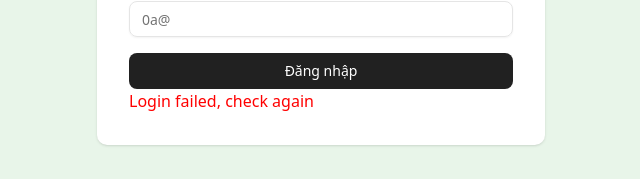
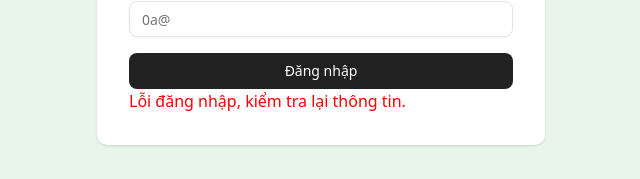
Before and after one commit to touynn/PTTKHTTT, a Next.js app: page /login in a window 1280 px wide. Both pictures are taken after a click on the button "Đăng nhập". Shown: the part 439-618 px from the top of the page, without its empty margins (319-959 px from the left). Built offline with nearby package versions, Linux system fonts and the light colour scheme; no server answers.

Commit message:
Update page.tsx

```diff
--- a/src/app/login/page.tsx
+++ b/src/app/login/page.tsx
@@ -106,7 +106,7 @@ export default function LoginPage() {
             </div>
           </form>
           {authFail && (
-            <p style={{ color: 'red' }}>Login failed, check again</p>
+            <p style={{ color: 'red' }}>Lỗi đăng nhập, kiểm tra lại thông tin.</p>
           )}
         </div>
       </div>
```
